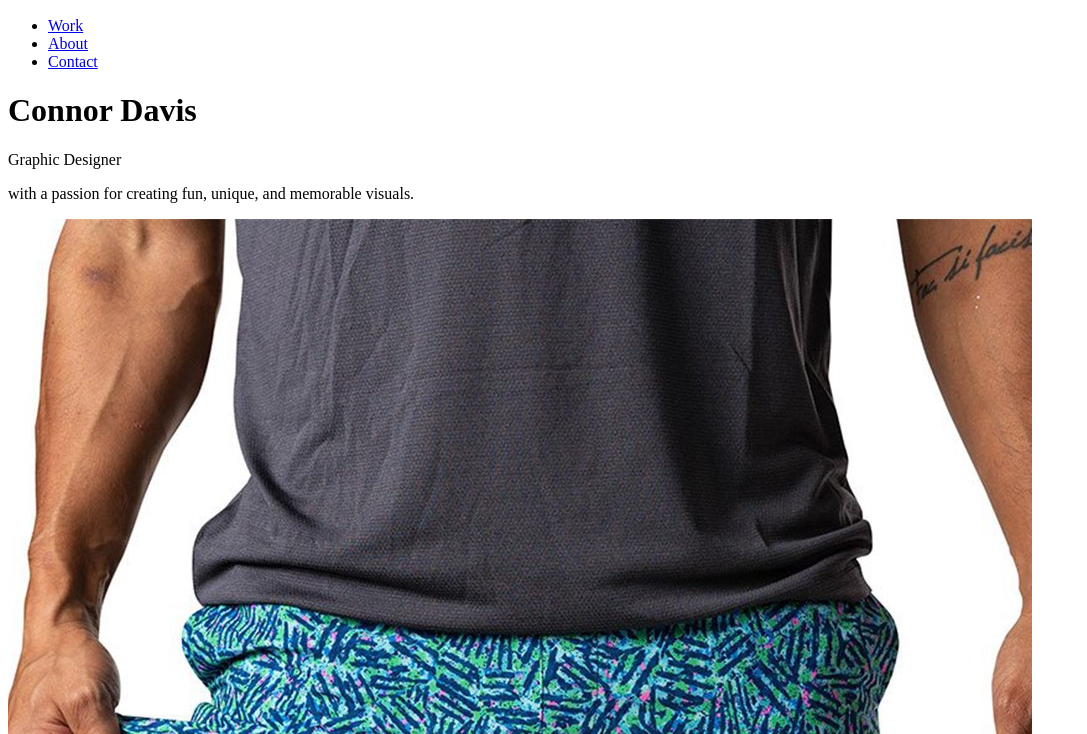
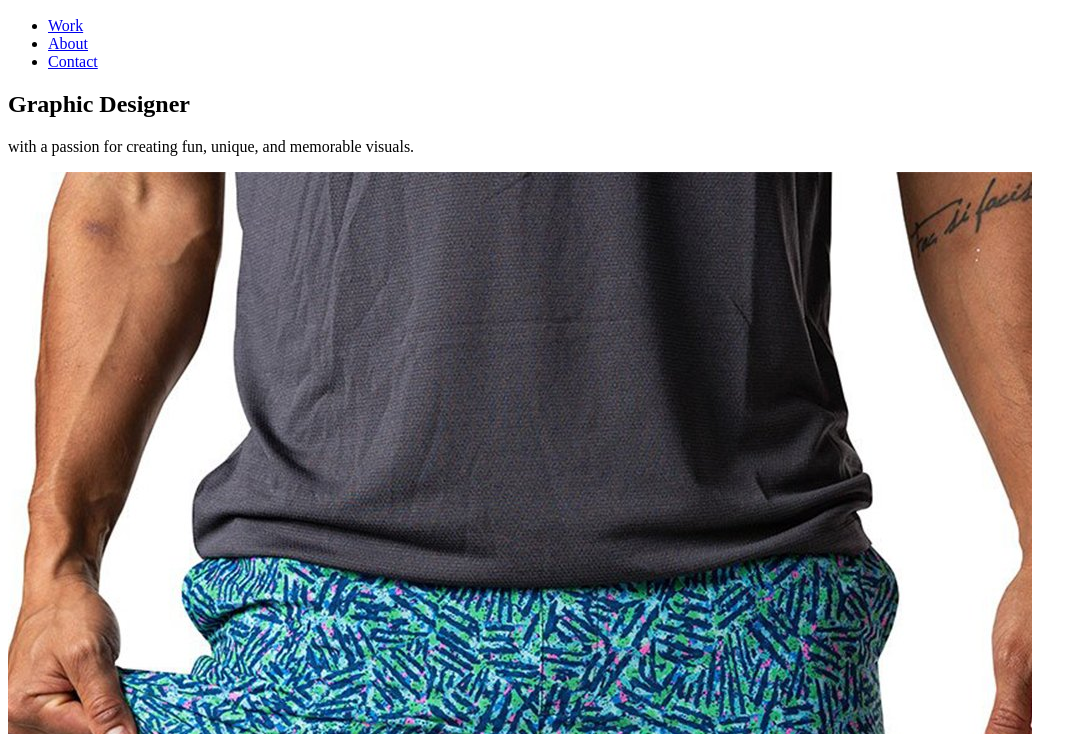
Before and after one commit to cad825/Portfolio-Site, a plain HTML site: page index.html in a window 1280 px wide. Shown: the part 66-800 px from the top of the page, without its empty margins (0-1087 px from the left). Drawn offline with Linux system fonts and the light colour scheme.

Commit message:
Change hero header

```diff
--- a/index.html
+++ b/index.html
@@ -25,7 +25,7 @@
   <!-- For the hero section -->
   <div>
     <div></div>
-    <h1>Connor Davis</h1><span>Graphic Designer</span>
+    <h2>Graphic Designer</h2>
     <p>with a passion for creating fun, unique, and memorable visuals.
     </p>
   </div>
```
